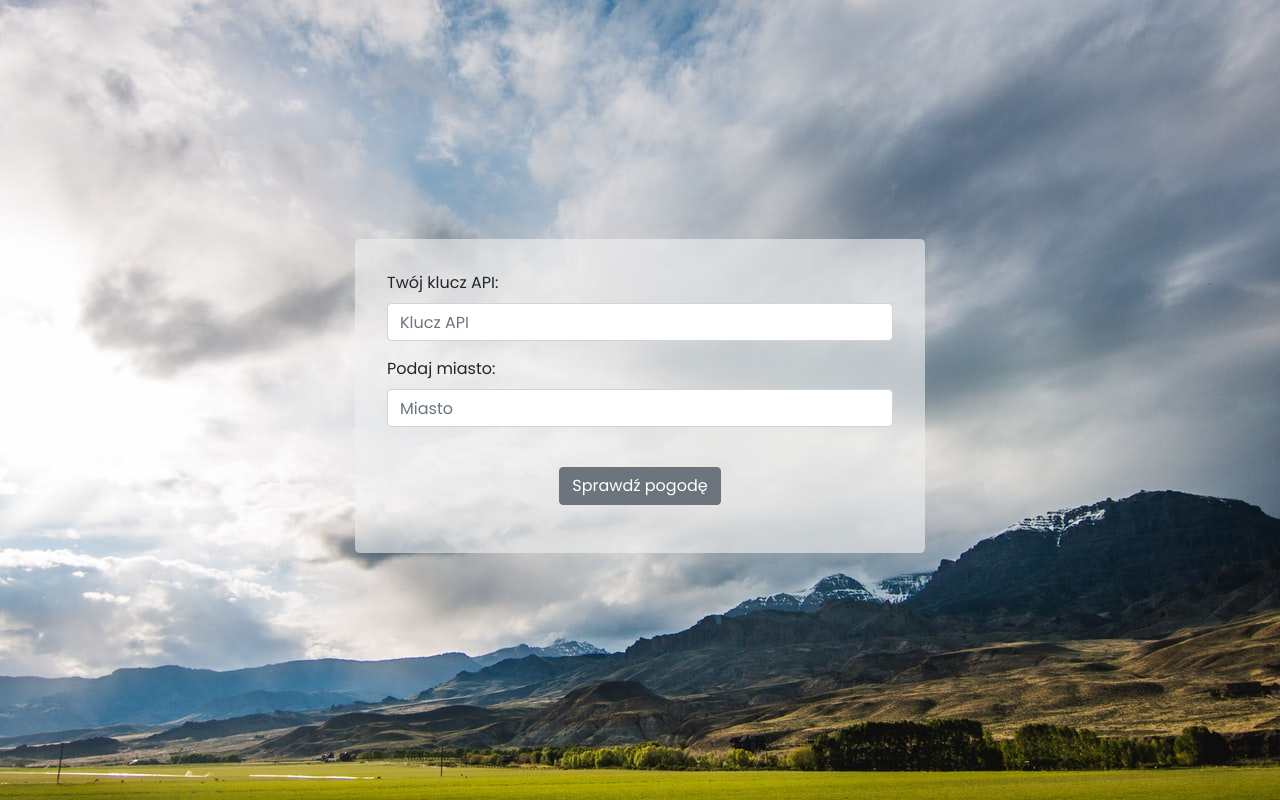
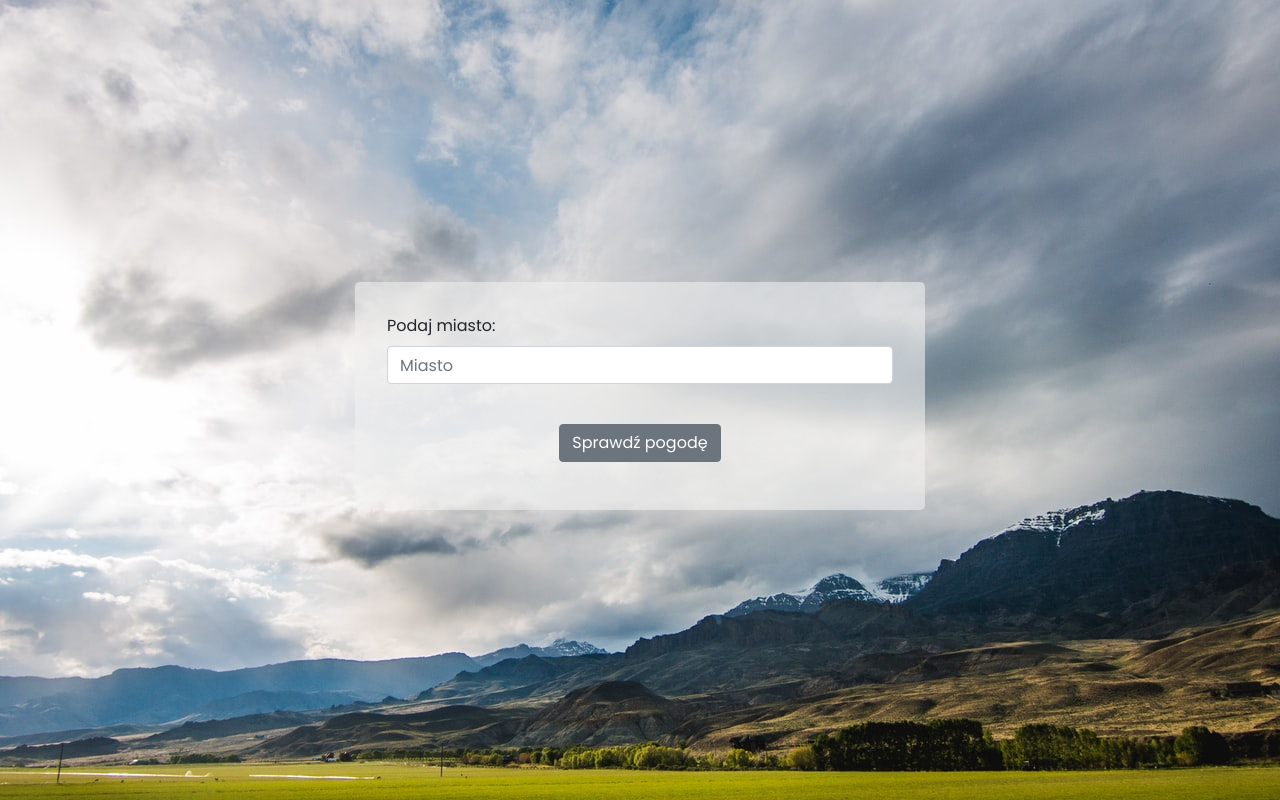
Before and after one commit to mczekajski/angular-weather-app, an Angular app: page / in a window 1280 px wide. Built offline with nearby package versions, Linux system fonts and the light colour scheme.

Commit message:
Use back-end server for getting data

```diff
--- a/src/app/weather-card/weather-card.component.html
+++ b/src/app/weather-card/weather-card.component.html
@@ -2,17 +2,6 @@
   <div class="col-12 mx-auto">
     <div class="jumbotron mt-4">
       <form>
-        <div class="form-group">
-          <label for="APIInput">Twój klucz API:</label>
-          <input
-            type="text"
-            class="form-control"
-            id="APIInput"
-            placeholder="Klucz API"
-            (input)="key = $event.target.value"
-            required
-          />
-        </div>
 
         <div class="form-group">
           <label for="city">Podaj miasto:</label>
--- a/src/app/weather-card/weather-card.component.ts
+++ b/src/app/weather-card/weather-card.component.ts
@@ -7,7 +7,6 @@ import { WeatherService } from '../weather.service';
   styleUrls: ['./weather-card.component.scss'],
 })
 export class WeatherCardComponent implements OnInit {
-  key = '';
   city = '';
   iconUrl = '';
   weatherDescription = '';
@@ -22,13 +21,14 @@ export class WeatherCardComponent implements OnInit {
 
   getWeather(event: any) {
     event.preventDefault();
-    this.weather.getWeatherData(this.city, this.key).subscribe((data) => {
-      this.iconUrl = `http://openweathermap.org/img/wn/${data.weather[0].icon}@2x.png`;
-      this.weatherDescription = data.weather[0].description;
-      this.temperature = data.main.temp;
-      this.feels_like = data.main.feels_like;
-      this.humidity = data.main.humidity;
-      this.pressure = data.main.pressure;
+    this.weather.getWeatherData(this.city).subscribe((data) => {
+      console.log(data);
+      this.iconUrl = `http://openweathermap.org/img/wn/${data.results.weather[0].icon}@2x.png`;
+      this.weatherDescription = data.results.weather[0].description;
+      this.temperature = data.results.main.temp;
+      this.feels_like = data.results.main.feels_like;
+      this.humidity = data.results.main.humidity;
+      this.pressure = data.results.main.pressure;
     });
   }
 }
--- a/src/app/weather.service.ts
+++ b/src/app/weather.service.ts
@@ -2,28 +2,33 @@ import { Injectable } from '@angular/core';
 import { HttpClient } from '@angular/common/http';
 
 interface WeatherResponse {
-  weather: [{
-    id: number,
-    main: string,
-    description: string,
-    icon: string
-  }],
-  main: {
-    temp: number,
-    feels_like: number,
-    pressure: number,
-    humidity: number
-  }
+  results: {
+    weather: [
+      {
+        id: number;
+        main: string;
+        description: string;
+        icon: string;
+      }
+    ];
+    main: {
+      temp: number;
+      feels_like: number;
+      pressure: number;
+      humidity: number;
+    };
+  };
 }
 
 @Injectable({
-  providedIn: 'root'
+  providedIn: 'root',
 })
 export class WeatherService {
   constructor(private http: HttpClient) {}
 
-  public getWeatherData(city: string, key: string) {
-    return this.http.get<WeatherResponse>(`http://api.openweathermap.org/data/2.5/weather?q=${city}&appid=${key}&lang=pl`)
+  public getWeatherData(city: string) {
+    return this.http.get<WeatherResponse>(
+      `https://still-earth-15355.herokuapp.com/api/city?q=${city}`
+    );
   }
-
 }
```
